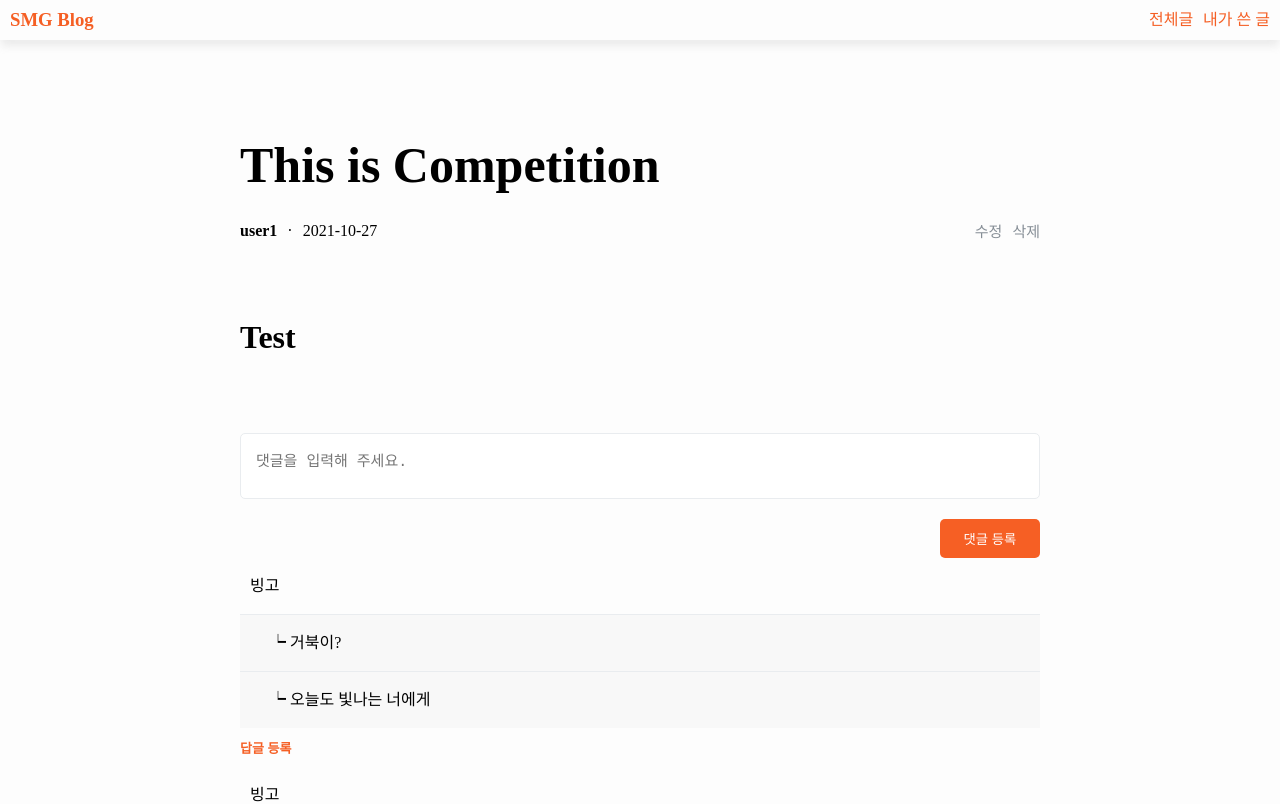
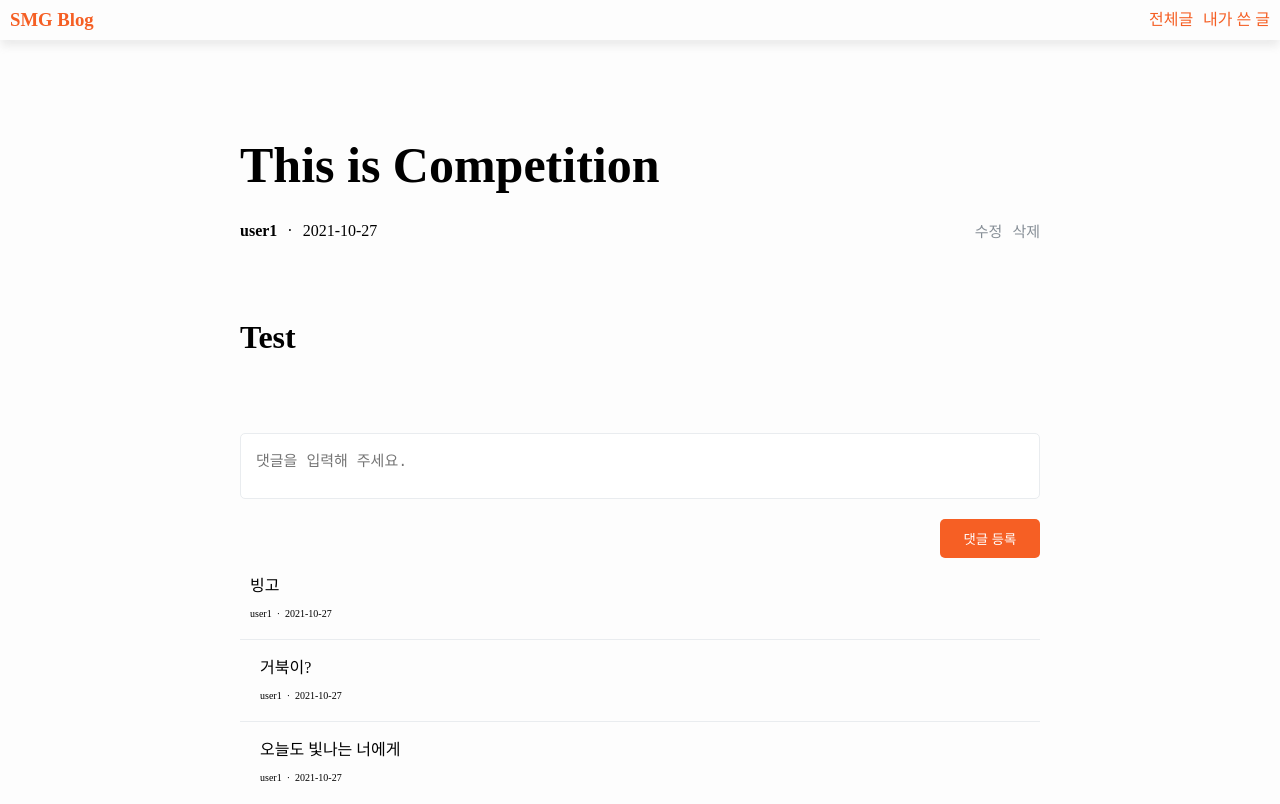
Before and after one commit to ag502/smg-blog, a React app in the folder frontend/: page /post/1 in a window 1280 px wide. Shown: the top 804 px of the page. Built offline with nearby package versions, Linux system fonts and the light colour scheme.

Commit message:
Add post comment action

```diff
--- a/frontend/src/components/postView/PostComments.jsx
+++ b/frontend/src/components/postView/PostComments.jsx
@@ -1,14 +1,20 @@
-import React, { Fragment } from 'react';
+import React, { Fragment, useState } from 'react';
 import styled from 'styled-components';
 
 import { commentStyle } from '@/static/style/commonCss';
 
-function FirstLevelComment({ content }) {
-    return <FirstLevelCommentContainer>{content}</FirstLevelCommentContainer>;
-}
-
-function SecondLevelComment({ content }) {
-    return <SecondLevelCommentContainer>┕ {content}</SecondLevelCommentContainer>;
+function Comment({ content, level }) {
+    return (
+        <FirstLevelCommentContainer level={level}>
+            <div>{content}</div>
+            <CommentController>
+                <AuthorInfo>
+                    <span>user1</span>
+                    <span>2021-10-27</span>
+                </AuthorInfo>
+            </CommentController>
+        </FirstLevelCommentContainer>
+    );
 }
 
 function PostComments({ comment }) {
@@ -16,11 +22,7 @@
         <ul>
             {comment.map(({ id, content, level }) => (
                 <Fragment key={id}>
-                    {level === 1 ? (
-                        <FirstLevelComment content={content} />
-                    ) : (
-                        <SecondLevelComment content={content} />
-                    )}
+                    <Comment content={content} level={level} />
                 </Fragment>
             ))}
         </ul>
@@ -29,12 +31,23 @@
 
 const FirstLevelCommentContainer = styled.li`
     ${commentStyle}
+    padding-left: ${(props) => props.level === 2 && '20px'}
 `;
 
-const SecondLevelCommentContainer = styled.li`
-    ${commentStyle}
-    padding-left: 30px;
-    background-color: #f8f8f8;
+const CommentController = styled.div`
+    display: flex;
+    justify-content: space-between;
+    align-items: center;
+    font-size: 10px;
+    margin-top: 15px;
+`;
+
+const AuthorInfo = styled.div`
+    & > span:first-of-type:after {
+        content: '·';
+        display: inline-block;
+        margin: 0 5px;
+    }
 `;
 
 export default PostComments;
--- a/frontend/src/static/style/commonCss.js
+++ b/frontend/src/static/style/commonCss.js
@@ -11,6 +11,8 @@
 `;
 
 const commentStyle = css`
+    display: flex;
+    flex-direction: column;
     padding: 20px 10px;
     &:not(:last-of-type) {
         border-bottom: 1px solid #e9ecef;
```
